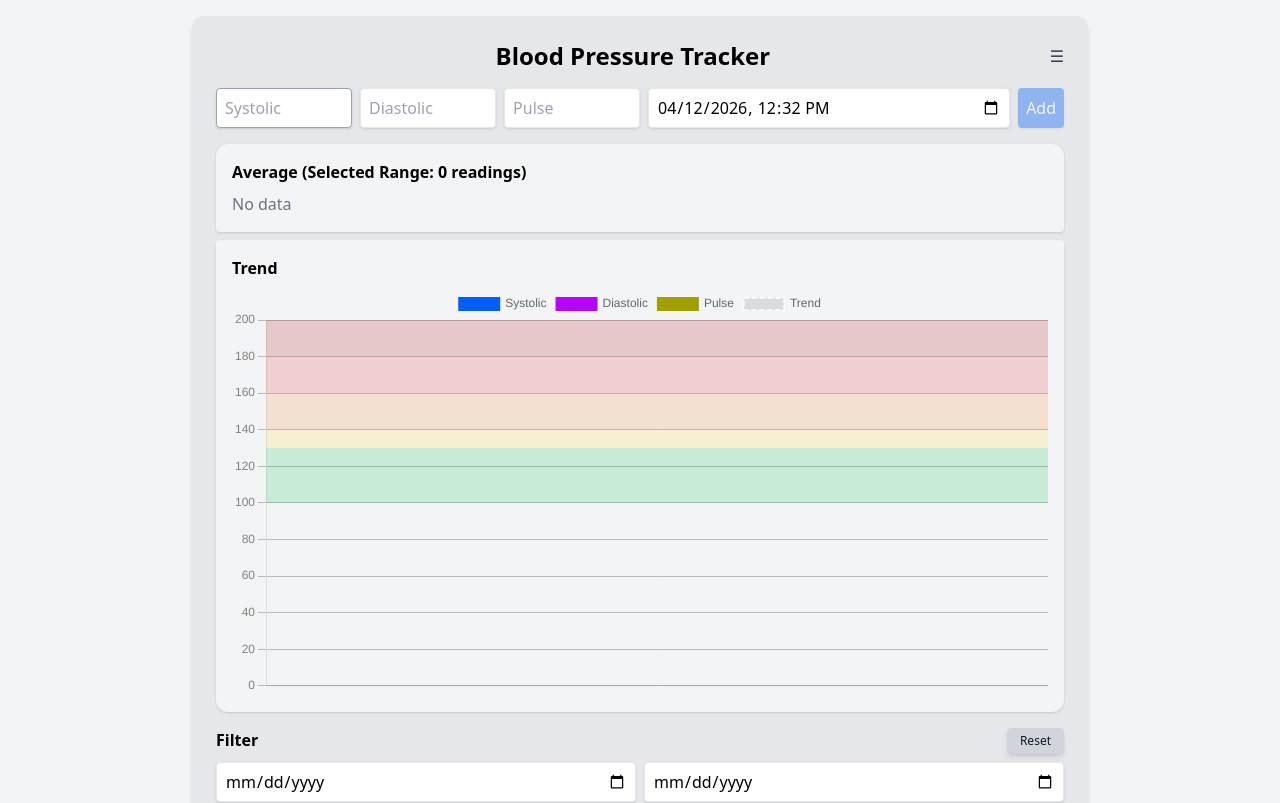
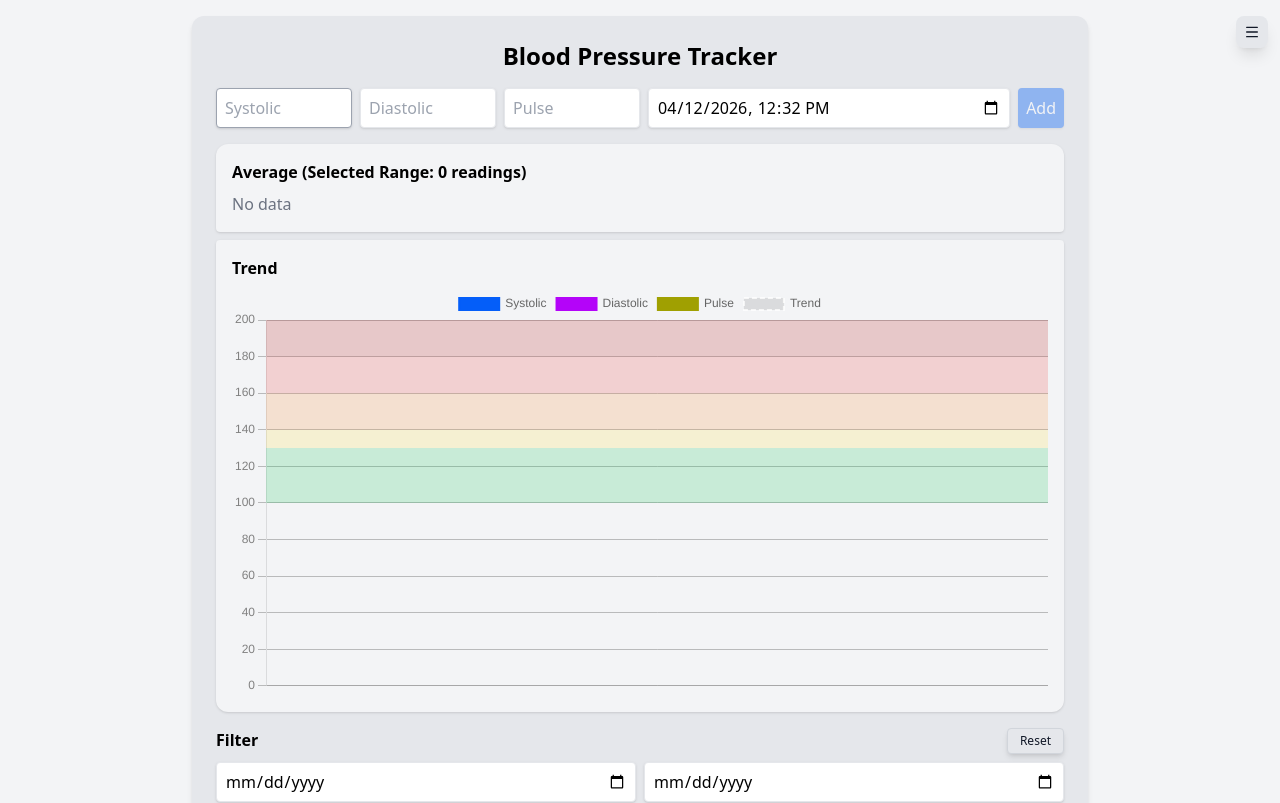
Before and after one commit to AndyTheGuardian/bloodpressure-tracker, a React (Vite) app: page / in a window 1280 px wide. Shown: the top 803 px of the page. Built offline with nearby package versions, Linux system fonts and the light colour scheme.

Commit message:
Added slide menu for settings / changed button style for light theme

```diff
--- a/package.json
+++ b/package.json
@@ -17,6 +17,7 @@
     "dayjs": "^1.11.20",
     "jspdf": "^4.2.1",
     "jspdf-autotable": "^5.0.7",
+    "lucide-react": "^1.14.0",
     "react": "^19.2.4",
     "react-chartjs-2": "^5.3.1",
     "react-dom": "^19.2.4"
--- a/src/App.tsx
+++ b/src/App.tsx
@@ -1,10 +1,10 @@
 import { useEffect, useState } from "react";
 import type { Reading, Options } from "./types/BpTypes";
 import { getNow } from "./utils/date";
-import { grayButtonStyle } from "./utils/bp";
 import { useLocalStorage } from "./hooks/useLocalStorage";
 import { useImportCSV } from "./hooks/useImportCSV";
 import { useExportData } from "./hooks/useExportData";
+import { SettingsMenu } from "./components/SettingsMenu";
 import Chart from "./components/Chart";
 import { ReadingsPanel } from "./components/ReadingsPanel";
 import { InputForm } from "./components/InputForm";
@@ -187,79 +187,13 @@ function App() {
           <h1 className="flex-1 text-2xl font-bold mb-4 text-center dark:text-gray-100">
             Blood Pressure Tracker
           </h1>
-          <button
-            onClick={() => setSettings(!settings)}
-            className="mb-4 text-gray-700 dark:text-gray-300 transition-all duration-200 hover:scale-[1.02] active:scale-[0.98]"
-          >
-            &#9776;
-          </button>
         </div>
-        {/* <button
-          onClick={() => setTheme(theme === "dark" ? "light" : "dark")}
-          className="absolute top-4 right-4 px-3 py-1 rounded bg-gray-200 dark:bg-gray-700 transition duration-300"
-        >
-          {theme === "dark" ? "☀️" : "🌙"}
-        </button> */}
-        {settings && (
-          <div className="max-w-4xl bg-gray-100 dark:bg-gray-800 p-4 rounded-xl shadow mb-4">
-            <h2 className="text-md font-semibold mb-2 dark:text-gray-50 dark:text-opacity-60">
-              Settings
-            </h2>
-            <div className="flex gap-1">
-              <button
-                onClick={() => setTheme(theme === "dark" ? "light" : "dark")}
-                className={`rounded ${grayButtonStyle} transition duration-300`}
-              >
-                {theme === "dark" ? "☀️" : "🌙"}
-              </button>
-              <button
-                onClick={() =>
-                  setOptions({
-                    ...options,
-                    showFileSection: !options.showFileSection,
-                  })
-                }
-                className={`flex-shrink text-xs mb-2 ${
-                  options.showFileSection
-                    ? "bg-blue-600 hover:bg-blue-500 text-gray-100"
-                    : "bg-gray-300 dark:bg-gray-700 hover:bg-gray-400 dark:hover:bg-gray-600 text-gray-900 dark:text-gray-100"
-                } px-3 py-1 border-[1px] border-gray-300 dark:border-gray-700 rounded shadow-md transition-all duration-200 hover:scale-[1.02] active:scale-[0.98]`}
-              >
-                File Section
-              </button>
-              <button
-                onClick={() =>
-                  setOptions({
-                    ...options,
-                    showComments: !options.showComments,
-                  })
-                }
-                className={`flex-shrink text-xs mb-2 ${
-                  options.showComments
-                    ? "bg-blue-600 hover:bg-blue-500 text-gray-100"
-                    : "bg-gray-300 dark:bg-gray-700 hover:bg-gray-400 dark:hover:bg-gray-600 text-gray-900 dark:text-gray-100"
-                } px-3 py-1 border-[1px] border-gray-300 dark:border-gray-700 rounded shadow-md transition-all duration-200 hover:scale-[1.02] active:scale-[0.98]`}
-              >
-                Comments
-              </button>
-              <button
-                onClick={() =>
-                  setOptions({
-                    ...options,
-                    showPing: !options.showPing,
-                  })
-                }
-                className={`flex-shrink text-xs mb-2 ${
-                  options.showPing
-                    ? "bg-blue-600 hover:bg-blue-500 text-gray-100"
-                    : "bg-gray-300 dark:bg-gray-700 hover:bg-gray-400 dark:hover:bg-gray-600 text-gray-900 dark:text-gray-100"
-                } px-3 py-1 border-[1px] border-gray-300 dark:border-gray-700 rounded shadow-md transition-all duration-200 hover:scale-[1.02] active:scale-[0.98]`}
-              >
-                Ping Animation
-              </button>
-            </div>
-          </div>
-        )}
+        <SettingsMenu
+          theme={theme}
+          setTheme={setTheme}
+          options={options}
+          setOptions={setOptions}
+        />
         <InputForm
           form={form}
           setForm={setForm}
--- /dev/null
+++ b/src/components/SettingsMenu.tsx
@@ -0,0 +1,92 @@
+import { useState } from "react";
+import { Menu, X } from "lucide-react";
+import type { Options } from "../types/BpTypes";
+import { grayButtonStyle } from "../utils/bp";
+
+type Props = {
+  theme: string;
+  setTheme: (s: string) => void;
+  options: Options;
+  setOptions: (o: Options) => void;
+};
+
+export function SettingsMenu({ theme, setTheme, options, setOptions }: Props) {
+  const [open, setOpen] = useState(false);
+
+  return (
+    <div className="relative">
+      <button
+        onClick={() => setOpen((v) => !v)}
+        className="fixed top-4 right-3 z-50 p-2 rounded-lg bg-gray-200 dark:bg-gray-800 text-gray-900 dark:text-gray-50 shadow-lg"
+      >
+        {open ? <X size={16} /> : <Menu size={16} />}
+      </button>
+
+      <div
+        onClick={() => setOpen(false)}
+        className={`fixed inset-0 bg-gray-900/20 z-40 transition-opacity duration-300 ${open ? "opacity-100 pointer-events-auto" : "opacity-0 pointer-events-none"}`}
+      />
+
+      <div
+        className={`fixed top-14 right-4 z-50 w-32 rounded-lg bg-gray-300 dark:bg-gray-900 shadow-2xl border border-gray-300 dark:border-gray-800 transform-gpu transition-all duration-300 ease-out will-change-transform ${open ? "translate-x-0 opacity-100" : "translate-x-full opacity-0"}`}
+      >
+        <div className="p-4 flex flex-col">
+          <h2 className="text-lg font-semibold mb-4 dark:text-gray-300">
+            Settings
+          </h2>
+          <button
+            onClick={() => setTheme(theme === "dark" ? "light" : "dark")}
+            className={`mb-2 rounded ${grayButtonStyle} transition duration-300`}
+          >
+            {theme === "dark" ? "☀️" : "🌙"}
+          </button>
+          <button
+            onClick={() =>
+              setOptions({
+                ...options,
+                showFileSection: !options.showFileSection,
+              })
+            }
+            className={`flex-shrink text-xs mb-2 ${
+              options.showFileSection
+                ? "bg-blue-600 hover:bg-blue-500 border-blue-600 text-gray-100"
+                : "bg-gray-200 dark:bg-gray-700 hover:bg-gray-300 dark:hover:bg-gray-600 text-gray-900 dark:text-gray-100"
+            } px-3 py-1 border-[1px] border-gray-300 dark:border-gray-700 rounded shadow-md transition-all duration-200 hover:scale-[1.02] active:scale-[0.98]`}
+          >
+            File Section
+          </button>
+          <button
+            onClick={() =>
+              setOptions({
+                ...options,
+                showComments: !options.showComments,
+              })
+            }
+            className={`flex-shrink text-xs mb-2 ${
+              options.showComments
+                ? "bg-blue-600 hover:bg-blue-500 border-blue-600 text-gray-100"
+                : "bg-gray-200 dark:bg-gray-700 hover:bg-gray-300 dark:hover:bg-gray-600 text-gray-900 dark:text-gray-100"
+            } px-3 py-1 border-[1px] border-gray-300 dark:border-gray-700 rounded shadow-md transition-all duration-200 hover:scale-[1.02] active:scale-[0.98]`}
+          >
+            Comments
+          </button>
+          <button
+            onClick={() =>
+              setOptions({
+                ...options,
+                showPing: !options.showPing,
+              })
+            }
+            className={`flex-shrink text-xs mb-2 ${
+              options.showPing
+                ? "bg-blue-600 hover:bg-blue-500 border-blue-600 text-gray-100"
+                : "bg-gray-200 dark:bg-gray-700 hover:bg-gray-300 dark:hover:bg-gray-600 text-gray-900 dark:text-gray-100"
+            } px-3 py-1 border-[1px] border-gray-300 dark:border-gray-700 rounded shadow-md transition-all duration-200 hover:scale-[1.02] active:scale-[0.98]`}
+          >
+            Ping Animation
+          </button>
+        </div>
+      </div>
+    </div>
+  );
+}
--- a/src/utils/bp.ts
+++ b/src/utils/bp.ts
@@ -70,7 +70,7 @@ export function getBPStyle(level: BPLevel, isGrad: Boolean) {
 }
 
 export const grayButtonStyle =
-  "bg-gray-300 dark:bg-gray-700 text-gray-900 dark:text-gray-100 px-3 py-1 border-[1px] border-gray-300 dark:border-gray-700 rounded shadow-md hover:bg-gray-400 dark:hover:bg-gray-600 disabled:opacity-60 disabled:animate-none transition-all duration-200 hover:scale-[1.02] active:scale-[0.98]";
+  "bg-gray-200 dark:bg-gray-700 text-gray-900 dark:text-gray-100 px-3 py-1 border-[1px] border-gray-300 dark:border-gray-700 rounded shadow-md hover:bg-gray-300 dark:hover:bg-gray-600 disabled:opacity-60 disabled:animate-none transition-all duration-200 hover:scale-[1.02] active:scale-[0.98]";
 export const avgTextStyle: Record<BPLevel, string> = {
   crisis: `text-xl font-bold underline underline-offset-2 decoration-red-700`,
   high2: `text-xl font-bold underline underline-offset-2 decoration-red-300 dark:decoration-red-500`,
```
Also changed, not shown: 1 other file (tests, documents, lock files or other folders).
